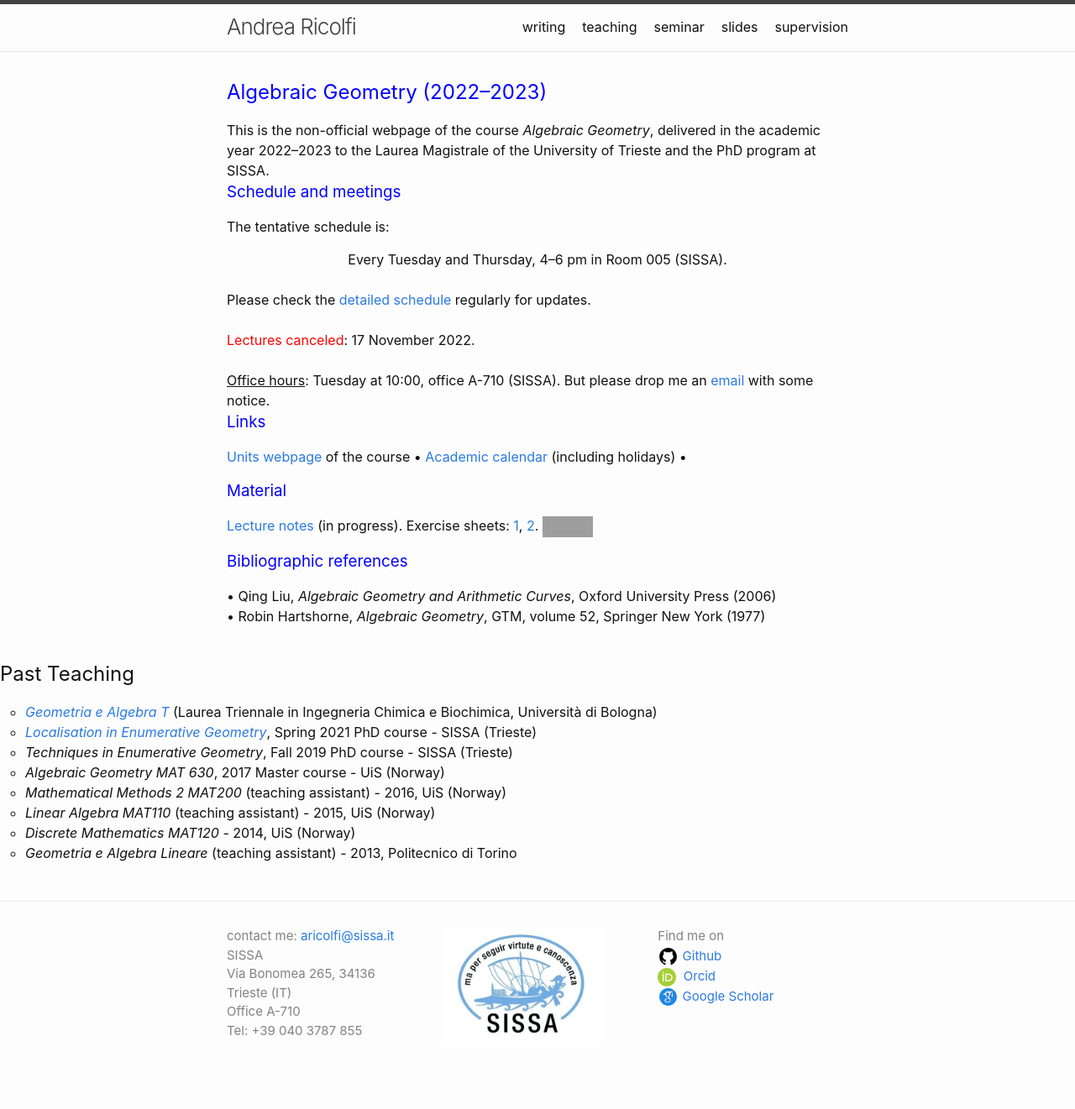
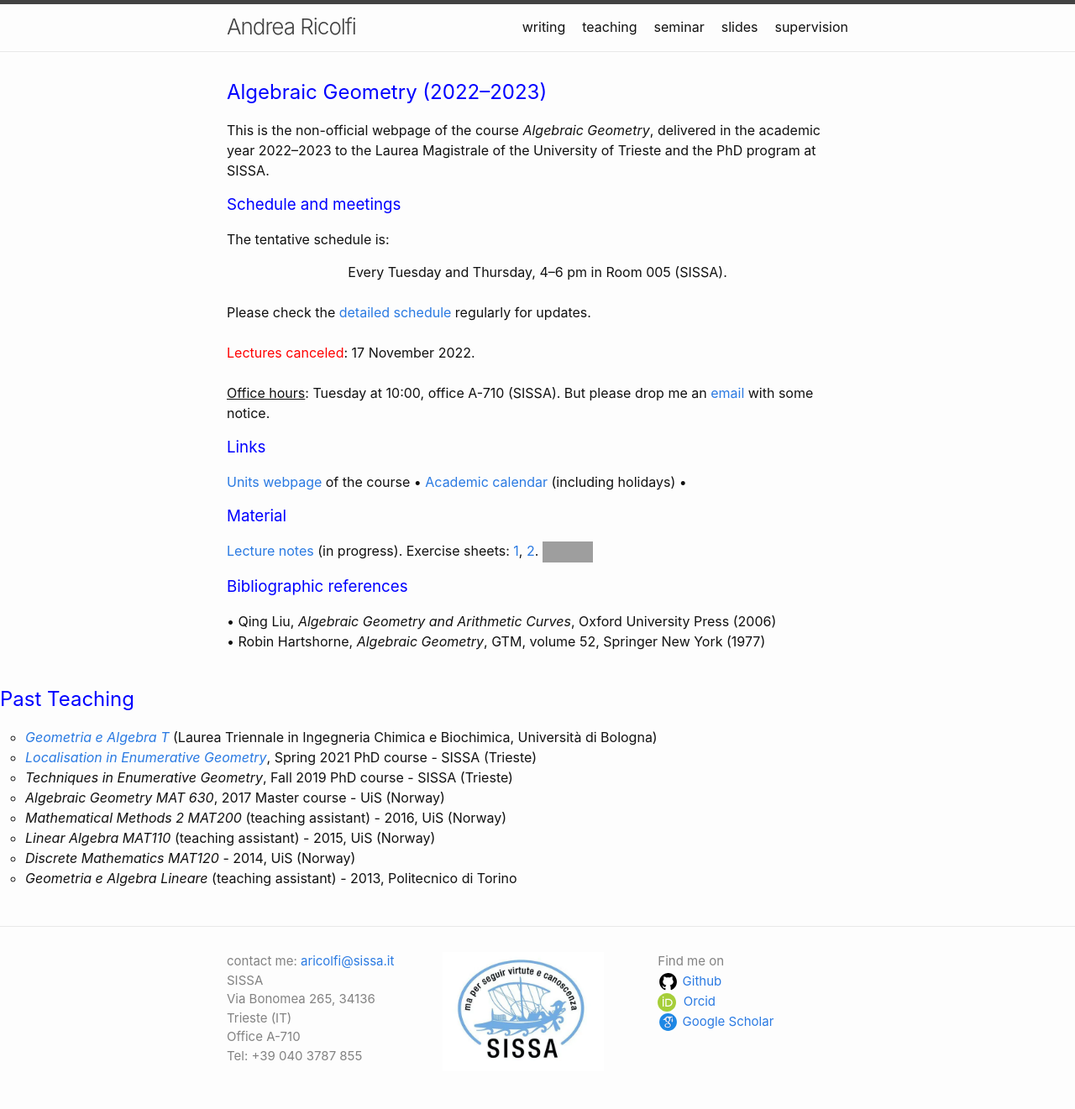
Before and after one commit to atricolfi/aricolfi.github.io, a Jekyll site: the page built from teaching.html, in a window 1280 px wide. Shown: the whole page at 84% size. Built offline with Jekyll 4.4.1, drawn with Linux system fonts in a browser that asks for light colours; before the commit the page ends 1291 px from its top, so only the background shows below that; grey boxes are pictures that could not be loaded.

Commit message:
Update teaching.html

```diff
--- a/teaching.html
+++ b/teaching.html
@@ -8,6 +8,7 @@
 
 This is the non-official webpage of the course <em>Algebraic Geometry</em>, delivered in the
   academic year 2022&#8211;2023 to the Laurea Magistrale of the University of Trieste and the PhD program at SISSA.
+<p>
 
   <div id="home">
    <h3> <p style="color:blue">Schedule and meetings</p> </h3>
@@ -25,6 +26,7 @@
   <br>
   <u>Office hours</u>: Tuesday at 10:00, office A-710 (SISSA).
   But please drop me an <a href="mailto:aricolfi@sissa.it">email</a> with some notice.
+   <p>
   </div>
 
   <div id="home">
@@ -33,7 +35,7 @@
 
   <a href="https://corsi.units.it/sm34/modulo/2022/303963/af_gen_cod/533sm">Units webpage</a> of the course &#8226;
   <a href="https://corsi.units.it/sm34/calendario-didattico">Academic calendar</a> (including holidays) &#8226;
- </ul>
+  <p>
   </div>
 
   <div id="home">
@@ -56,7 +58,8 @@
   <br>
 </div>
 
-  <h2>Past Teaching</h2>
+  <div id="home">
+<h2><p style="color:blue">Past Teaching</p></h2>
 <p>
 
   <ul style="list-style-type:circle">
@@ -70,3 +73,4 @@
 <li><em> Discrete Mathematics MAT120</em> - 2014, UiS (Norway) </li>
 <li><em> Geometria e Algebra Lineare</em> (teaching assistant) - 2013, Politecnico di Torino </li>
   </ul>
+</div>
```
Lines whose indentation alone changed are shown as unchanged.
